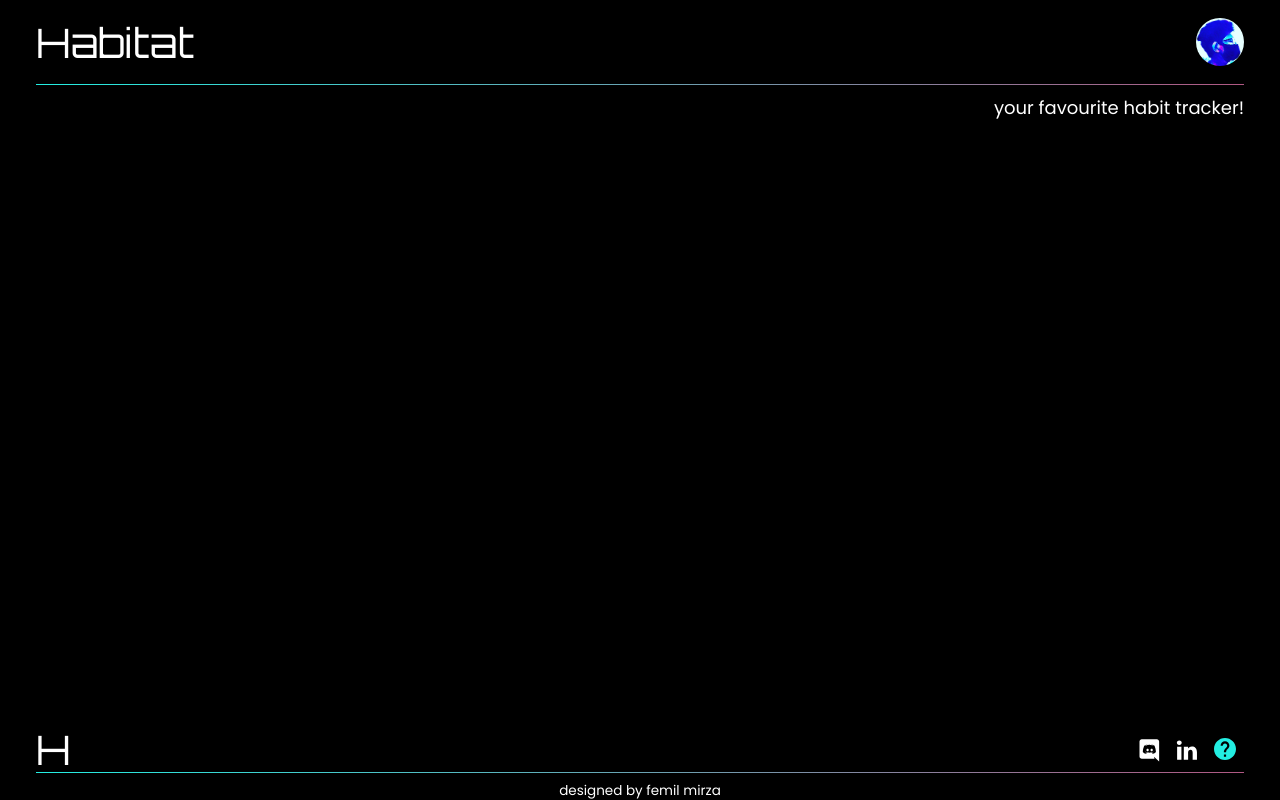
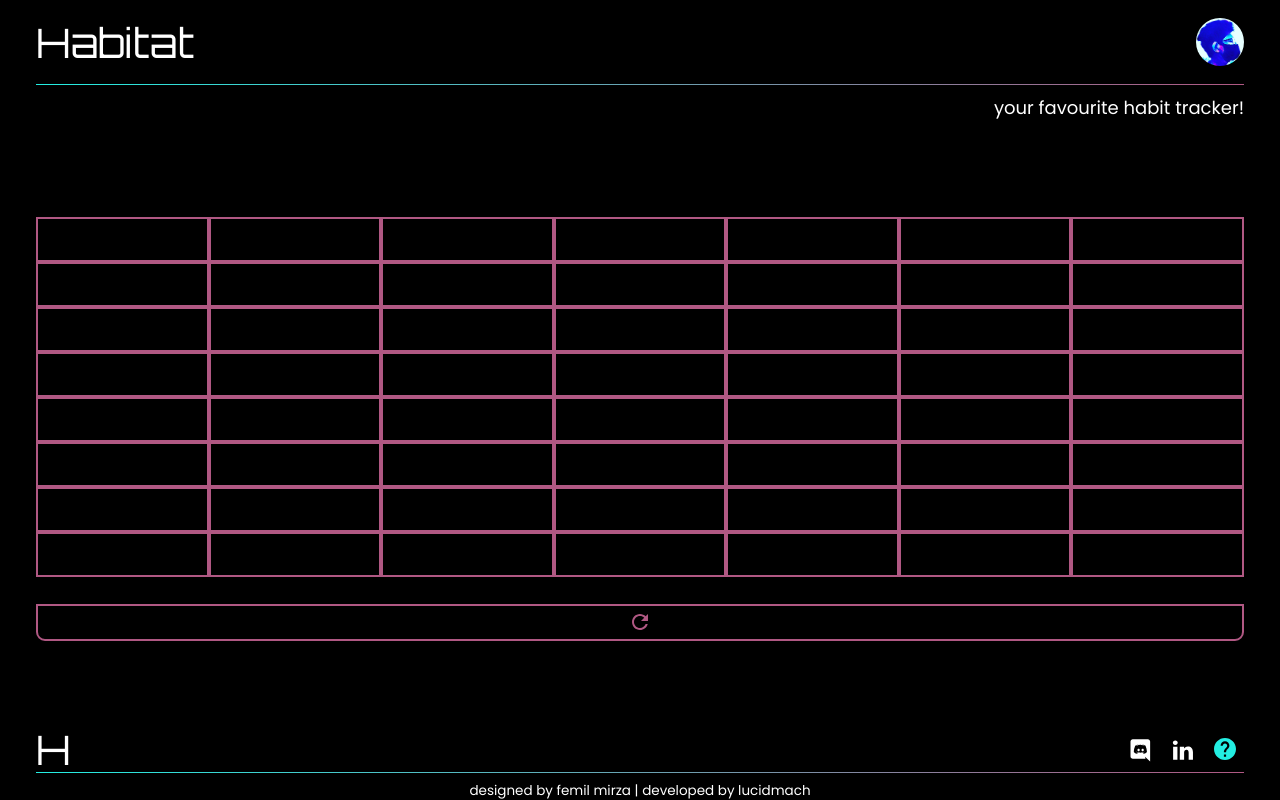
Before and after one commit to femilmirza/Habitat-Official, a Next.js app: page / in a window 1280 px wide. Built offline with nearby package versions, Linux system fonts and the light colour scheme.

Commit message:
functionality

```diff
--- a/components/Footer.tsx
+++ b/components/Footer.tsx
@@ -3,7 +3,7 @@ const Footer: React.FC = () => {
     <div className="flex flex-col">
       <div className="flex flex-row w-full items-center justify-between px-8">
         <div className="text-white font-orbitron text-4xl">H</div>
-        <div className="flex flex-row items-center justify-around">
+        <div className="flex flex-row items-center justify-around gap-1">
           <svg
             width="38"
             height="38"
@@ -52,7 +52,7 @@ const Footer: React.FC = () => {
       </div>
       <div className="mx-8 h-[1px] bg-gradient-to-r from-pri to-sec ..."></div>
       <h6 className="text-white text-xs mt-2 font-poppins text-center">
-        designed by femil mirza
+        designed by femil mirza | developed by lucidmach
       </h6>
     </div>
   );
--- /dev/null
+++ b/components/Streak.tsx
@@ -0,0 +1,59 @@
+import { useState, useEffect } from "react";
+
+const Streak: React.FC = () => {
+  const [status, setStatus] = useState<boolean[]>(new Array(56).fill(false));
+
+  useEffect(() => {
+    const history = window.localStorage.getItem("status");
+
+    if (history) {
+      const prevStatus = JSON.parse(history);
+      setStatus(prevStatus);
+    }
+  }, []);
+
+  useEffect(() => {
+    window.localStorage.setItem("status", JSON.stringify(status));
+  }, [status]);
+
+  return (
+    <div className="flex flex-col items-stretch px-8 gap-6">
+      <div className="grid grid-cols-4 sm:grid-cols-7">
+        {status.map((dayStatus, day) => {
+          return (
+            <div
+              className={`${
+                dayStatus ? "bg-pri" : "none"
+              } border-2 border-sec h-10 hover:bg-pri ...`}
+              key={day}
+              onClick={() => {
+                const newStatus = [...status];
+                newStatus[day] = !newStatus[day];
+                setStatus(newStatus);
+              }}
+            ></div>
+          );
+        })}
+      </div>
+      <button
+        className="border-2 border-sec rounded-b-lg flex justify-center hover:bg-sec"
+        onClick={() => {
+          setStatus(new Array(56).fill(false));
+        }}
+      >
+        <svg
+          className="m-1"
+          width="24"
+          height="24"
+          viewBox="0 0 24 24"
+          fill="#B05883"
+          xmlns="http://www.w3.org/2000/svg"
+        >
+          <path d="M17.64 6.35C16.19 4.9 14.2 4 11.99 4C7.57 4 4 7.58 4 12C4 16.42 7.57 20 11.99 20C15.72 20 18.83 17.45 19.72 14H17.64C16.82 16.33 14.6 18 11.99 18C8.68 18 5.99 15.31 5.99 12C5.99 8.69 8.68 6 11.99 6C13.65 6 15.13 6.69 16.21 7.78L12.99 11H19.99V4L17.64 6.35Z" />
+        </svg>
+      </button>
+    </div>
+  );
+};
+
+export default Streak;
--- a/pages/index.tsx
+++ b/pages/index.tsx
@@ -1,5 +1,6 @@
 import NavBar from "../components/NavBar";
 import Footer from "../components/Footer";
+import Streak from "../components/Streak";
 import type { NextPage } from "next";
 import Head from "next/head";
 
@@ -11,6 +12,7 @@ const Home: NextPage = () => {
         <meta name="description" content="Your Favourite Habit Tracker" />
       </Head>
       <NavBar />
+      <Streak />
       <Footer />
     </div>
   );
```
Also changed, not shown: public/refresh.svg (deleted).
